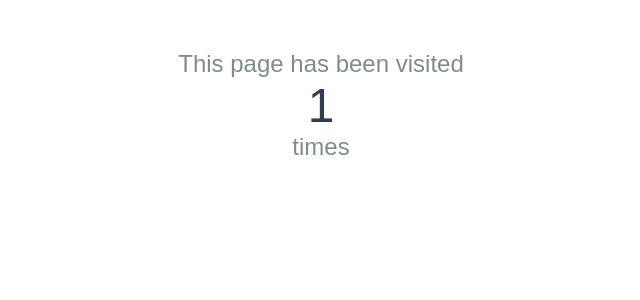
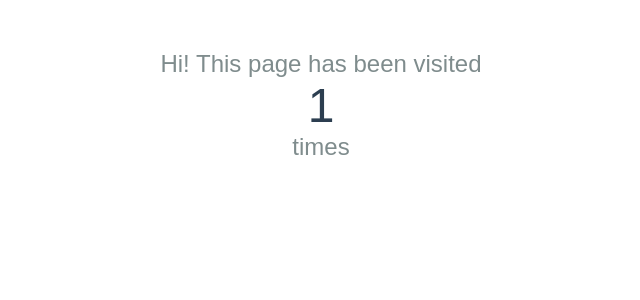
Before and after one commit to imsyc75/flask-counter, a Flask app: template templates/index.html in a window 1280 px wide. Shown: the top 300 px of the page, without its empty margins (319-959 px from the left). Run offline with Flask 2, Linux system fonts and the light colour scheme; the template is opened without the code that fills it: most values are stand-ins (such as "Sample title", 1, 10 or a date in 2020).

Commit message:
small changes

```diff
--- a/templates/index.html
+++ b/templates/index.html
@@ -19,7 +19,7 @@
     </style>
 </head>
 <body>
-    <div class="message">This page has been visited</div>
+    <div class="message">Hi! This page has been visited</div>
     <div class="counter">{{ count }}</div>
     <div class="message">times</div>
 </body>
```
